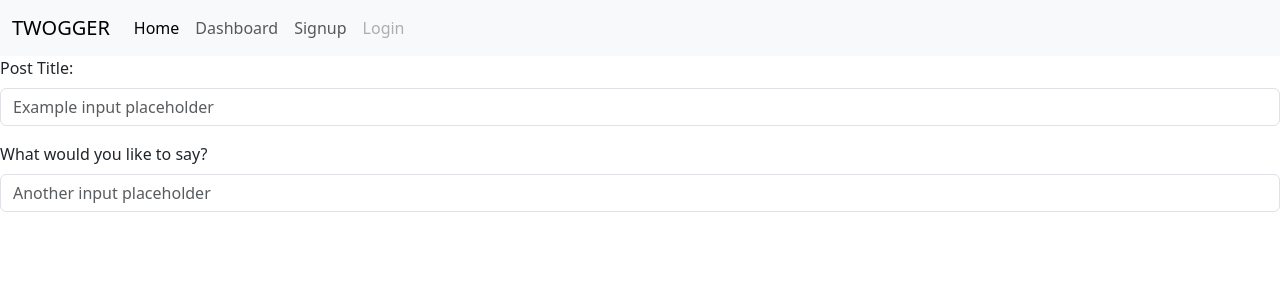
After one commit to blaubachs/twogger-blogger, a Node server app: template views/newpost.handlebars in a window 1280 px wide. The commit adds this page. Shown: the top 300 px of the page. Run offline with Node 20, Linux system fonts and the light colour scheme; the template is opened without the code that fills it, so the values that code supplies are empty; some libraries are stand-ins or nearby versions.

```diff
--- a/controllers/api/postRoutes.js
+++ b/controllers/api/postRoutes.js
@@ -6,5 +6,5 @@ router.get("/", async (req, res) => {
   const postData = await Post.findAll({ include: [User] });
   res.json(postData);
 });
-
+router.post("/", async (req, res) => {});
 module.exports = router;
--- a/controllers/frontEndRoutes.js
+++ b/controllers/frontEndRoutes.js
@@ -16,4 +16,7 @@ router.get("/", async (req, res) => {
   }
 });
 
+router.get("/login", (req, res) => {
+  res.render("login");
+});
 module.exports = router;
--- a/public/js/main.js
+++ b/public/js/main.js
@@ -3,9 +3,13 @@ const navbar = document.querySelector("#navbarNav");
 navbar.addEventListener("click", (e) => {
   e.preventDefault();
   let target = e.target;
+  let navLinks = document.querySelector("#navLinks");
+  for (let i = 0; i < navLinks.children.length; i++) {
+    let linkNode = navLinks.children[i].children[0];
+    linkNode.setAttribute("class", "nav-link");
+  }
   if (target.matches("a")) {
-    console.log(this);
-  } else {
-    console.log("did not click a link");
+    console.log(target);
+    target.setAttribute("class", "nav-link disabled");
   }
 });
--- a/views/home.handlebars
+++ b/views/home.handlebars
@@ -1,7 +1,7 @@
 <section class="d-flex flex-column p-2 align-items-center">
 {{#each allPosts}}
 <div class="card text-bg-tertiary mb-3" style="min-width: 75%;">
-  <div class="card-header">{{User.username}}</div>
+  <div class="card-header">{{User.username}} says:</div>
   <div class="card-body">
     <h5 class="card-title">{{title}}</h5>
     <p class="card-text">{{post_text}}</p>
--- a/views/layouts/main.handlebars
+++ b/views/layouts/main.handlebars
@@ -3,7 +3,7 @@
   <head>
     <meta charset="utf-8">
     <meta name="viewport" content="width=device-width, initial-scale=1">
-    <title>BTwogger Blogger</title>
+    <title>Twogger Blogger</title>
     <link href="https://cdn.jsdelivr.net/npm/bootstrap@5.3.0-alpha1/dist/css/bootstrap.min.css" rel="stylesheet" integrity="sha384-GLhlTQ8iRABdZLl6O3oVMWSktQOp6b7In1Zl3/Jr59b6EGGoI1aFkw7cmDA6j6gD" crossorigin="anonymous">
   </head>
   <body>
@@ -14,7 +14,7 @@
       <span class="navbar-toggler-icon"></span>
     </button>
     <div class="collapse navbar-collapse" id="navbarNav">
-      <ul class="navbar-nav">
+      <ul class="navbar-nav" id="navLinks">
         <li class="nav-item">
           <a class="nav-link active" aria-current="page" href="#">Home</a>
         </li>
@@ -25,7 +25,7 @@
           <a class="nav-link" href="/signup">Signup</a>
         </li>
         <li class="nav-item">
-          <a class="nav-link disabled" href="/logout">Logout</a>
+          <a class="nav-link disabled" href="/logout">Login</a>
         </li>
       </ul>
     </div>
--- /dev/null
+++ b/views/newpost.handlebars
@@ -0,0 +1,8 @@
+<div class="mb-3">
+  <label for="formGroupExampleInput" class="form-label">Post Title:</label>
+  <input type="text" class="form-control" id="formGroupExampleInput" placeholder="Example input placeholder">
+</div>
+<div class="mb-3">
+  <label for="formGroupExampleInput2" class="form-label">What would you like to say?</label>
+  <input type="text" class="form-control" id="formGroupExampleInput2" placeholder="Another input placeholder">
+</div>
```
